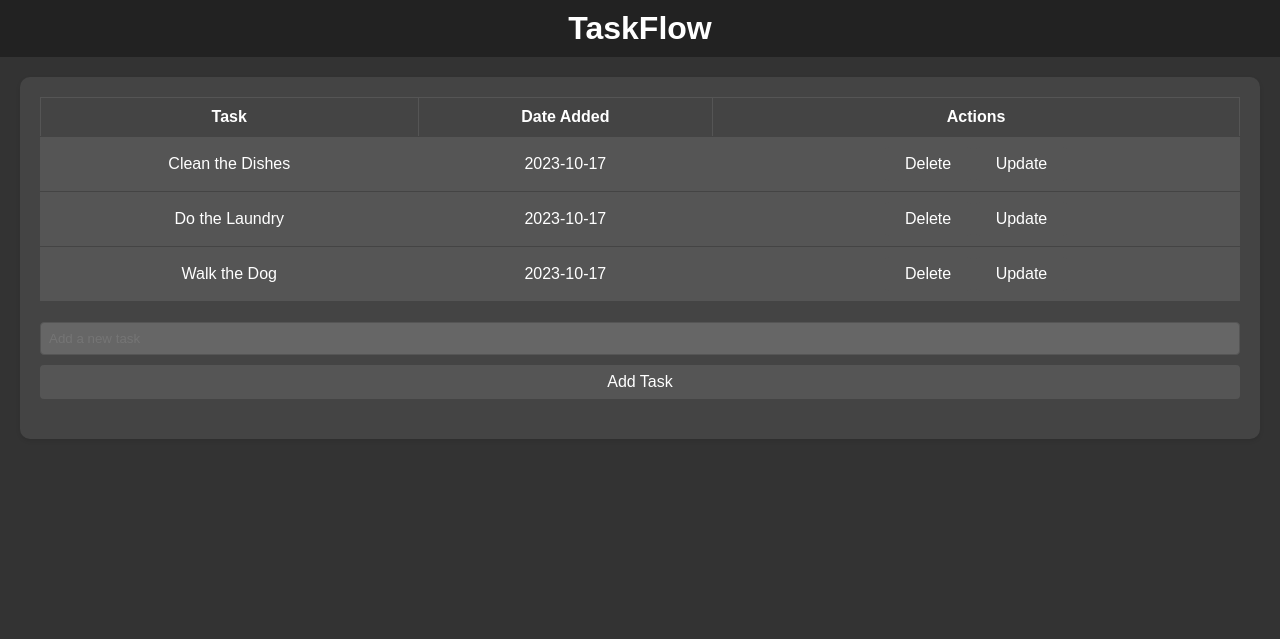
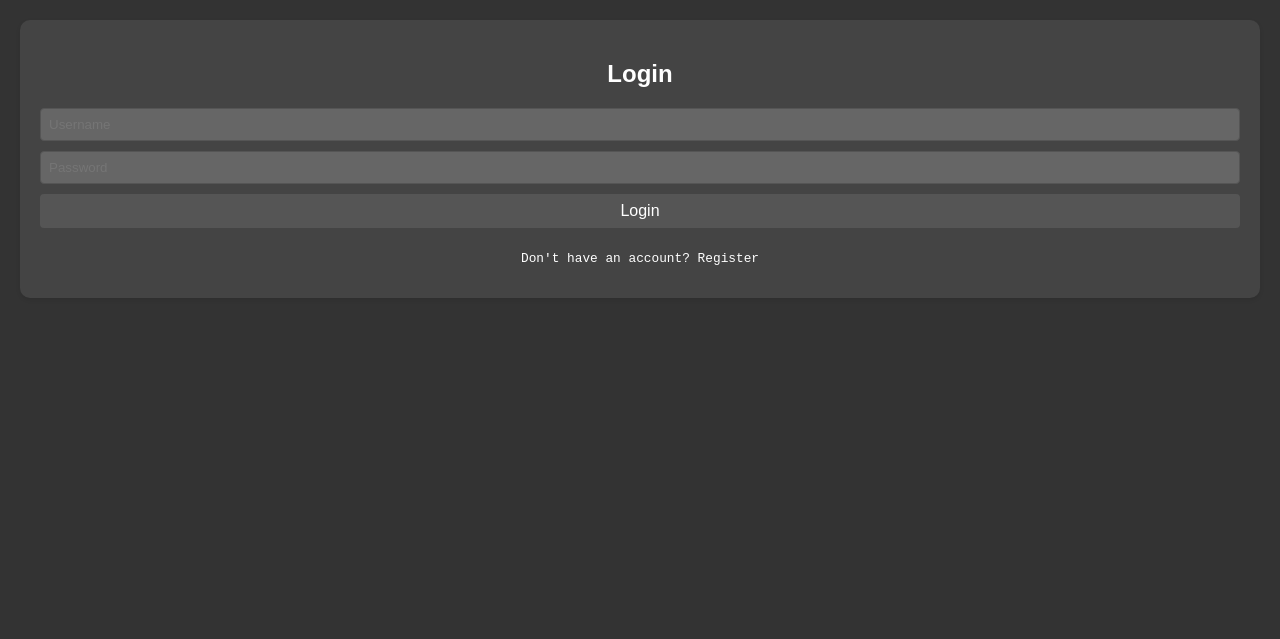
Before and after one commit to UrAvgProGamer/Flask-Practice-2, a Flask app: page / in a window 1280 px wide. Shown: the top 639 px of the page. Run offline with Flask 3, Linux system fonts and the light colour scheme.

Commit message:
Adding a login function

```diff
--- a/app.py
+++ b/app.py
@@ -10,35 +10,77 @@ app = Flask(__name__)
 app.config['SQLALCHEMY_DATABASE_URI'] = 'sqlite:///test.db'
 db = SQLAlchemy(app)
 
+# Define the User model
+class User(db.Model):
+    id = db.Column(db.Integer, primary_key=True)
+    username = db.Column(db.String(50), unique=True, nullable=False)
+    password = db.Column(db.String(128), nullable=False)
+
 # Define the Todo model
 class Todo(db.Model):
-    id = db.Column(db.Integer, primary_key=True)  # Id of the task
-    content = db.Column(db.String(200), nullable=True)  # Task Description, nullable for potential null values
-    date_created = db.Column(db.DateTime, default=datetime.utcnow)  # Date of creation
+    id = db.Column(db.Integer, primary_key=True)
+    content = db.Column(db.String(200), nullable=True)
+    date_created = db.Column(db.DateTime, default=datetime.utcnow)
 
     def __repr__(self):
-        return f'<Task {self.id}>'  # Representation of a task object
+        return f'<Task {self.id}>'
+
+# Route for the login page
+@app.route('/', methods=['GET', 'POST'])
+def login():
+    if request.method == 'POST':
+        username = request.form.get('username')
+        password = request.form.get('password')
+
+        user = User.query.filter_by(username=username, password=password).first()
+
+        if user:
+            return redirect('/index')
+        else:
+            return 'Invalid username or password. Please try again.'
+
+    return render_template('login.html')
+
+# Route for registering a new user
+@app.route('/register', methods=['GET', 'POST'])
+def register():
+    if request.method == 'POST':
+        username = request.form.get('username')
+        password = request.form.get('password')
+
+        if not username or not password:
+            return 'Both username and password are required.'
+
+        new_user = User(username=username, password=password)
+        try:
+            db.session.add(new_user)
+            db.session.commit()
+            return 'User registered successfully!'
+        except Exception as e:
+            return f'There was an issue registering the user: {e}'
+
+    return render_template('register.html')
+
 
 # Route for the home page
-@app.route('/', methods=['POST', 'GET'])
+@app.route('/index', methods=['POST', 'GET'])
 def index():
     if request.method == 'POST':
-        task_content = request.form.get('content')  # Getting the task content from the form
-        if task_content is not None and task_content.strip():  # Check for non-empty content
-            new_task = Todo(content=task_content)  # Creating a new task object and set its content
+        task_content = request.form.get('content')
+        if task_content is not None and task_content.strip():
+            new_task = Todo(content=task_content)
             try:
-                db.session.add(new_task)  # Adding the new task to the database
-                db.session.commit()  # Committing the changes
-                return redirect('/')  # Redirecting to the home page
+                db.session.add(new_task)
+                db.session.commit()
+                return redirect('/index')
             except Exception as e:
                 return f'There was an issue adding your task: {e}'
         else:
-            return render_template('popup.html')  # Render the popup template
+            return render_template('popup.html')
 
     else:
-        # Getting all the tasks from the database and ordering them by date of creation
         tasks = Todo.query.order_by(Todo.date_created).all()
-        return render_template('index.html', tasks=tasks)  # Rendering the home page with the tasks
+        return render_template('index.html', tasks=tasks)
 
 # Route for deleting a task
 @app.route('/delete/<int:id>', methods=['POST'])
@@ -47,7 +89,7 @@ def delete(id):
     try:
         db.session.delete(task_to_delete)
         db.session.commit()
-        return redirect('/')
+        return redirect('/index')
     except Exception as e:
         return f'There was a problem deleting the task: {e}'
 
@@ -62,7 +104,7 @@ def update(id):
             task.content = task_content
             try:
                 db.session.commit()
-                return redirect('/')
+                return redirect('/index')
             except Exception as e:
                 return f'There was an issue updating your task: {e}'
         else:
@@ -75,6 +117,12 @@ def update(id):
 def popup():
     return render_template('popup.html')
 
+# # Route for displaying user information
+# @app.route('/users')
+# def users():
+#     users = User.query.all()
+#     return render_template('users.html', users=users)
+
 # Run the app
 if __name__ == '__main__':
     app.run(debug=True)
--- a/static/css/main.css
+++ b/static/css/main.css
@@ -70,6 +70,17 @@ input[type="text"] {
     margin-bottom: 10px;
 }
 
+input[type="password"] {
+    width: 100%;
+    box-sizing: border-box; /* Include padding and border in width */
+    padding: 8px;
+    border: 1px solid #555;
+    border-radius: 4px;
+    background-color: #666; /* Dark Gray */
+    color: #fff;
+    margin-bottom: 10px;
+}
+
 input[type="submit"] {
     width: 100%;
     padding: 8px 10px;
@@ -112,3 +123,7 @@ a:hover {
     font-family: 'Courier New', monospace; /* Set font to Courier New */
     font-size: 0.8em; /* Adjusted font size for mobile */
 }
+.content p {
+    font-size: 0.8em; /* Adjusted font size */
+    font-family: 'Courier New', monospace; /* Set font to Courier New */
+}
--- /dev/null
+++ b/templates/login.html
@@ -0,0 +1,19 @@
+{% extends 'base.html' %}
+
+{% block head %}
+    <title>Login</title>
+{% endblock %}
+
+{% block body %}
+    <form method="POST">
+        <div class="content">
+            <h2>Login</h2>
+            <input type="text" name="username" placeholder="Username" required><br>
+            <input type="password" name="password" placeholder="Password" required><br>
+            <input type="submit" value="Login">
+            <p style="font-size: 0.8em; font-family: 'Courier New', monospace;">
+                Don't have an account? <a href="/register">Register</a>
+            </p>
+        </div>
+    </form>
+{% endblock %}
```
Also changed, not shown: templates/register.html (added, +16 -0 lines), instance/test.db, templates/users.html (added).
